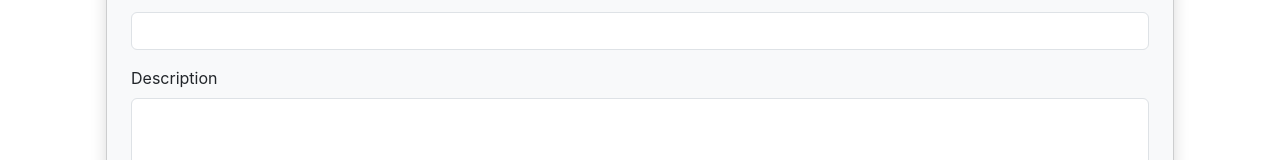
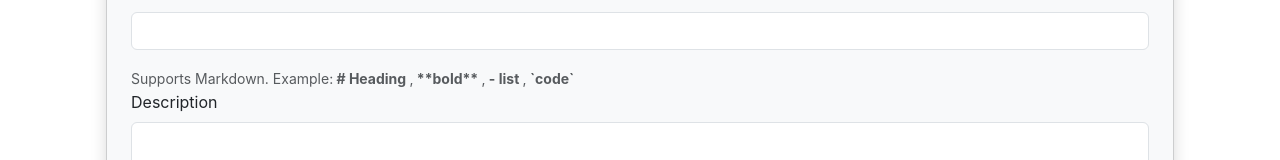
Before and after one commit to Himanshi-2006/inotebook, a React (Create React App) app: page / in a window 1280 px wide. Shown: the part 187-347 px from the top of the page. Built offline with nearby package versions, Linux system fonts and the light colour scheme; no server answers; sample sign-in values are in the browser's storage.

Commit message:
markdown support done

```diff
--- a/package.json
+++ b/package.json
@@ -9,10 +9,12 @@
     "@testing-library/user-event": "^13.5.0",
     "chart.js": "^4.5.1",
     "concurrently": "^10.0.3",
+    "github-markdown-css": "^5.9.0",
     "jspdf": "^4.2.1",
     "react": "^19.2.7",
     "react-chartjs-2": "^5.3.1",
     "react-dom": "^19.2.7",
+    "react-markdown": "^10.1.0",
     "react-router-dom": "^7.18.1",
     "react-scripts": "5.0.1",
     "web-vitals": "^2.1.4"
--- a/src/App.js
+++ b/src/App.js
@@ -10,7 +10,7 @@ import Login from "./components/Login";
 import Signup from "./components/Signup";
 import Trash from "./components/Trash";
 import Dashboard from "./components/Dashboard";
-import { useState } from "react";
+import { useEffect, useState } from "react";
 
 function App() {
   const [alert, setAlert] = useState(null);
--- a/src/components/AddNote.js
+++ b/src/components/AddNote.js
@@ -57,11 +57,15 @@ const AddNote = () => {
             />
           </div>
           {/* Description */}
+          <small className="text-muted">
+            Supports Markdown. Example:
+            <strong> # Heading </strong>,<strong> **bold** </strong>,
+            <strong> - list </strong>,<strong> `code` </strong>
+          </small>
           <div className="mb-3">
             <label htmlFor="description" className="form-label">
               Description
             </label>
-
             <textarea
               className="form-control"
               id="description"
@@ -73,12 +77,12 @@ const AddNote = () => {
               onChange={onChange}
             ></textarea>
           </div>
+
           {/* Tag */}
           <div className="mb-3">
             <label htmlFor="tag" className="form-label">
               Category
             </label>
-
             <select
               className="form-select"
               id="tag"
--- a/src/components/NoteItem.js
+++ b/src/components/NoteItem.js
@@ -1,5 +1,7 @@
 import React, { useContext } from "react";
 import noteContext from "../context/notes/noteContext";
+import ReactMarkdown from "react-markdown";
+import "github-markdown-css/github-markdown.css";
 
 const NoteItem = (props) => {
   const context = useContext(noteContext);
@@ -97,7 +99,9 @@ const NoteItem = (props) => {
             ></i>
           </div>
           {/* Description */}
-          <p className="card-text">{note.description}</p>
+          <p className="card-text">
+            <ReactMarkdown>{note.description}</ReactMarkdown>
+          </p>
           {/* Tag */}
           <span
             className={`badge ${
--- a/src/components/Notes.js
+++ b/src/components/Notes.js
@@ -154,11 +154,11 @@ const Notes = (props) => {
 
             <div className="modal-body">
               <form>
+                {/* eTitle */}
                 <div className="mb-3">
                   <label htmlFor="etitle" className="form-label">
                     Title
                   </label>
-
                   <input
                     type="text"
                     className="form-control"
@@ -171,28 +171,33 @@ const Notes = (props) => {
                   />
                 </div>
 
+                {/* eDescription */}
+                <small className="text-muted">
+                  Supports Markdown. Example:
+                  <strong> # Heading </strong>,<strong> **bold** </strong>,
+                  <strong> - list </strong>,<strong> `code` </strong>
+                </small>
                 <div className="mb-3">
                   <label htmlFor="edescription" className="form-label">
                     Description
                   </label>
-
-                  <input
-                    type="text"
+                  <textarea
                     className="form-control"
                     id="edescription"
                     name="edescription"
+                    rows="4"
                     value={note.edescription}
                     minLength={5}
                     required
                     onChange={onChange}
-                  />
+                  ></textarea>
                 </div>
 
+                {/* ecatregory */}
                 <div className="mb-3">
                   <label htmlFor="etag" className="form-label">
                     Category
                   </label>
-
                   <select
                     className="form-select"
                     id="etag"
```
Also changed, not shown: 1 other file (tests, documents, lock files or other folders).
